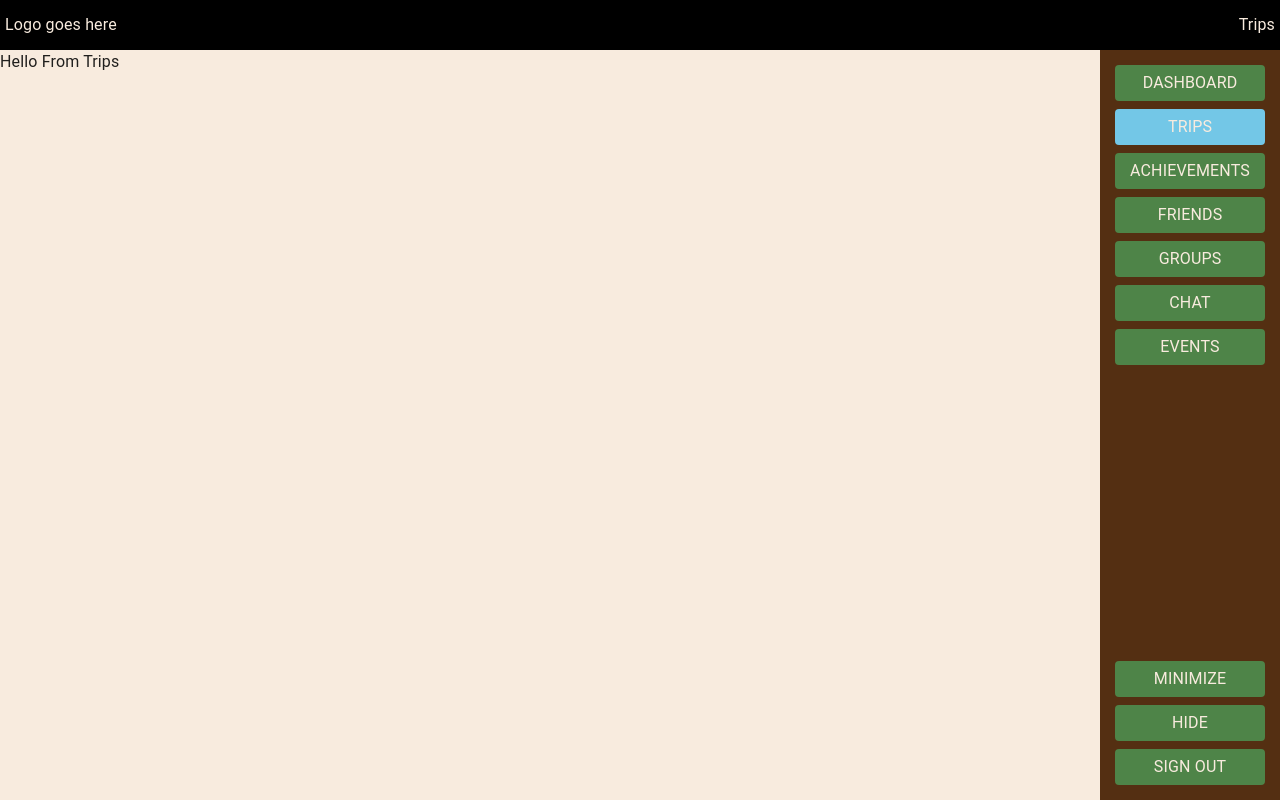
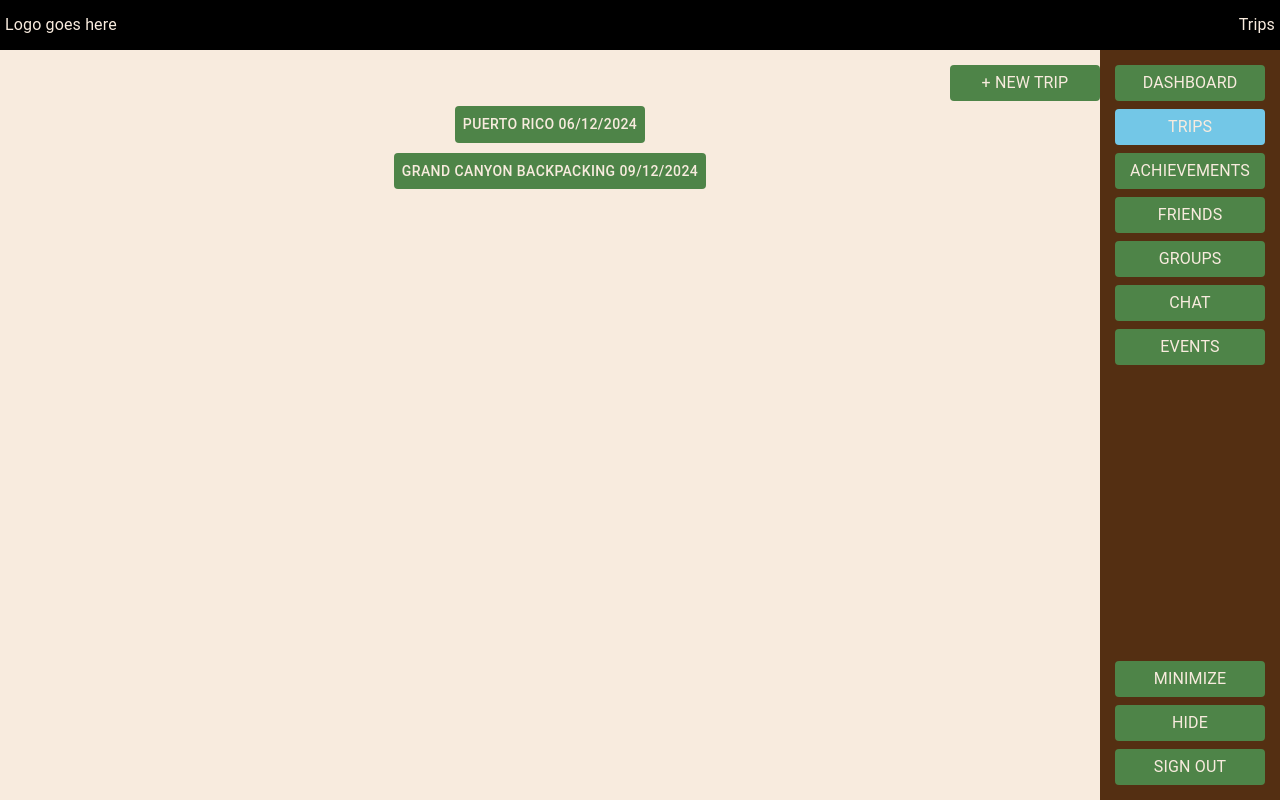
Before and after one commit to toveson/web-VNTR, a Next.js app: page /trips in a window 1280 px wide. Built offline with nearby package versions, Linux system fonts and the light colour scheme.

Commit message:
beginning to work on trips page

```diff
--- /dev/null
+++ b/app/(pages)/trips/TripsView.tsx
@@ -0,0 +1,45 @@
+import { Stack, Typography, Button } from '@mui/material';
+import { Trip } from './TripsWrapper';
+
+interface TripsInterface {
+  trips: Trip[];
+}
+
+export default function TripsView({ trips }: TripsInterface) {
+  return (
+    <>
+      <Stack style={{ paddingTop: '15px', alignItems: 'end' }}>
+        <Button
+          style={{
+            backgroundColor: '#4E8448',
+            color: '#F8EBDE',
+            width: '150px',
+          }}
+        >
+          <Typography style={{ color: '#F8EBDE' }}>+ New Trip</Typography>
+        </Button>
+      </Stack>
+
+      <Stack
+        style={{
+          flexDirection: 'column',
+
+          alignItems: 'center',
+        }}
+      >
+        {trips.map((trip) => (
+          <Button
+            style={{
+              backgroundColor: '#4E8448',
+              color: '#F8EBDE',
+              margin: '5px',
+            }}
+            key={trip.name + trip.date}
+          >
+            {trip.name} {trip.date}
+          </Button>
+        ))}
+      </Stack>
+    </>
+  );
+}
--- /dev/null
+++ b/app/(pages)/trips/TripsWrapper.tsx
@@ -0,0 +1,31 @@
+'use client';
+
+import TripsView from './TripsView';
+import { useState } from 'react';
+
+export interface Trip {
+  name: string;
+  info: string;
+  date: string;
+  group_info: string[];
+}
+
+const fakeTripList = [
+  {
+    name: 'Puerto Rico',
+    info: "we're going to puerto rico!",
+    date: '06/12/2024',
+    group_info: ['bob', 'chelsea', 'ryan'],
+  },
+  {
+    name: 'Grand Canyon Backpacking',
+    info: "we're going backpacking in the grand Canyon!",
+    date: '09/12/2024',
+    group_info: ['Meg', 'Todd', 'Daniel'],
+  },
+];
+
+export default function TripsWrapper() {
+  const [trips, setTrips] = useState(fakeTripList);
+  return <TripsView trips={trips} />;
+}
--- a/app/(pages)/trips/page.tsx
+++ b/app/(pages)/trips/page.tsx
@@ -1,9 +1,10 @@
-import { Stack } from "@mui/material";
+import TripsWrapper from './TripsWrapper';
+import { Stack } from '@mui/material';
 
 export default function Trips() {
   return (
-    <Stack style={{ backgroundColor: "#F8EBDE", flexGrow: 1 }}>
-      Hello From Trips
+    <Stack style={{ backgroundColor: '#F8EBDE', flexGrow: 1 }}>
+      <TripsWrapper />
     </Stack>
   );
 }
```
